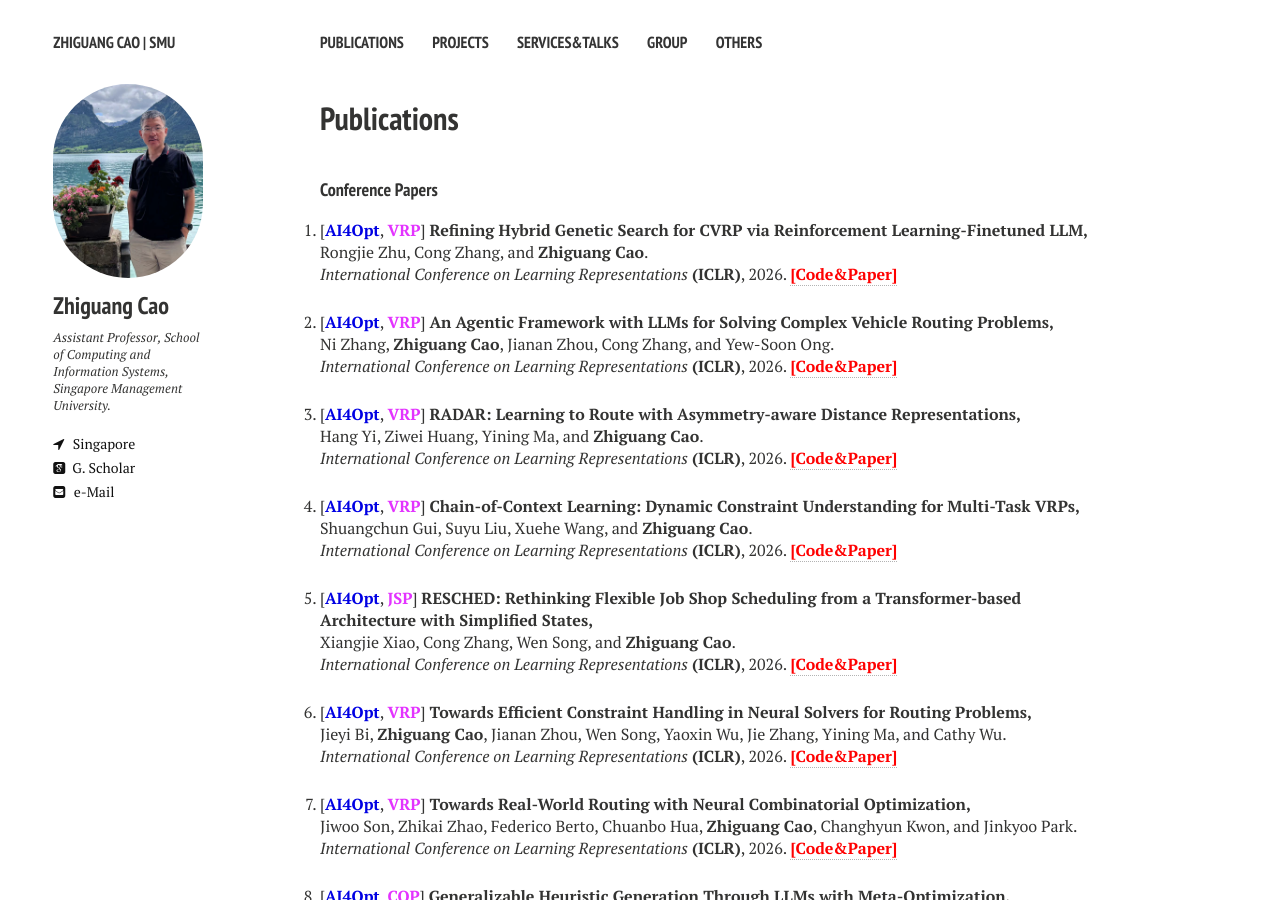
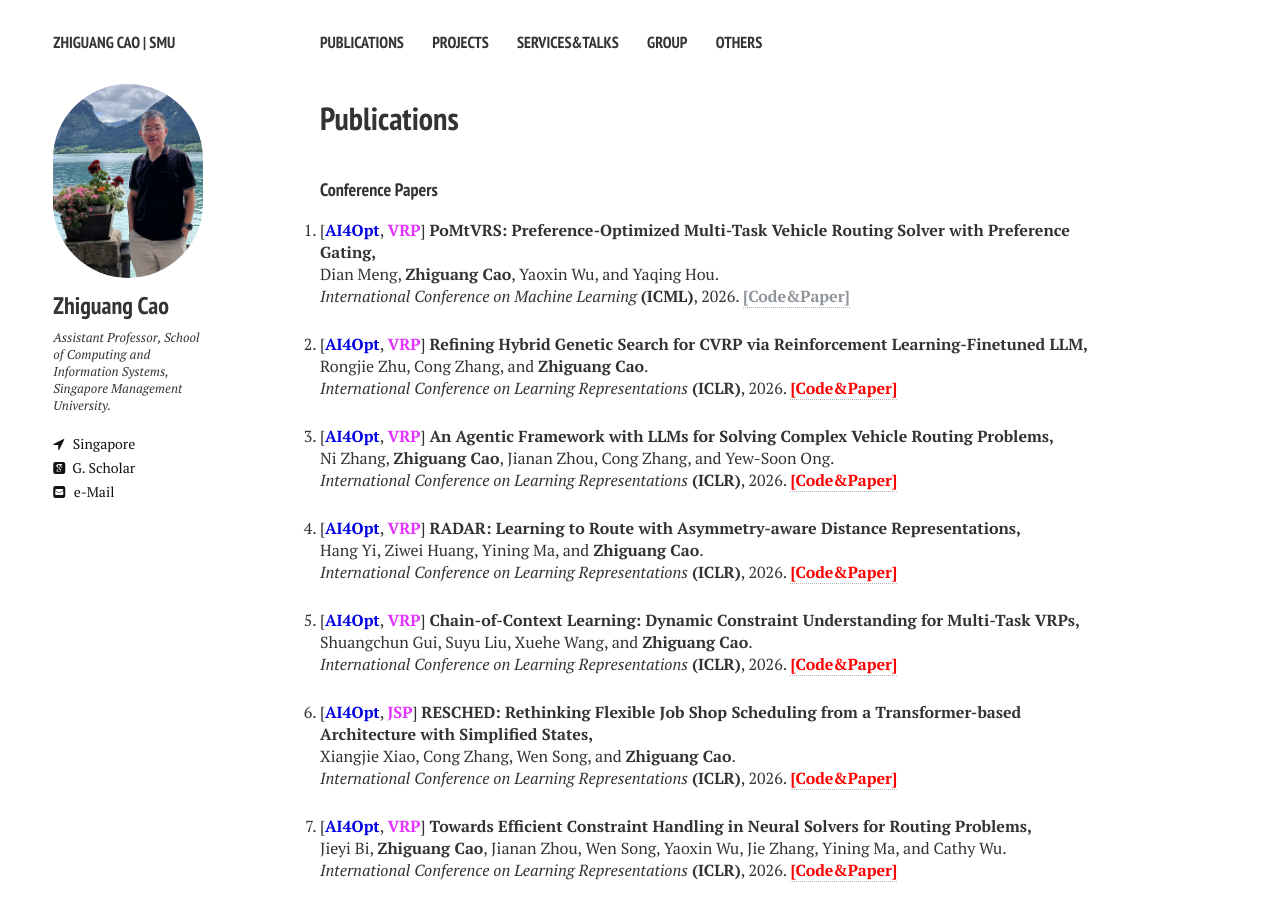
Before and after one commit to zhiguangcaosg/zhiguangcaosg.github.io, a Jekyll site: the page built from publications.md, in a window 1280 px wide and 900 px high. Built offline with Jekyll 4.4.1, drawn with Linux system fonts in a browser that asks for light colours; nearby versions of some CDN libraries.

Commit message:
Update publications.html

```diff
--- a/_layouts/publications.html
+++ b/_layouts/publications.html
@@ -89,6 +89,14 @@ div.bibtex pre { font-size: 75%; overflow: auto;  width: 100%; padding: 0em 0em;
 
     <!-- Item: Caelles2016 -->
 <ol style="padding-left:0px;">
+
+<li>
+<p>
+[<font color="#0000E3"><b>AI4Opt</b></font>, <font color="#E333FF"><b>VRP</b></font>] <b>PoMtVRS: Preference-Optimized Multi-Task Vehicle Routing Solver with Preference Gating,</b>
+<br> Dian Meng, <b>Zhiguang Cao</b>, Yaoxin Wu, and Yaqing Hou.<br>
+<i> International Conference on Machine Learning</i> <b>(ICML)</b>, 2026. <a href="https://zhiguangcaosg.github.io/publications/"> <font color="#8F959A"><b>[Code&Paper]</b> </font></a>
+</p>
+</li>
 
 <li>
 <p>
```
